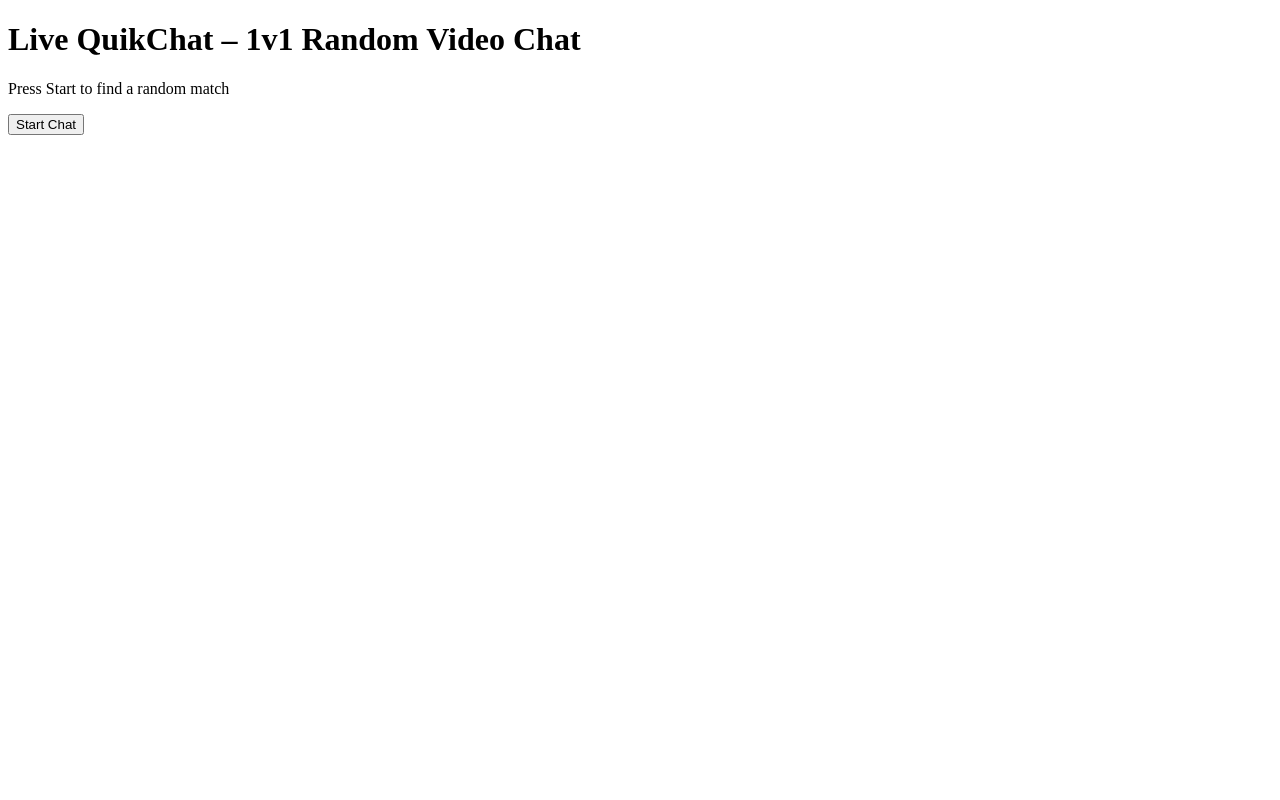
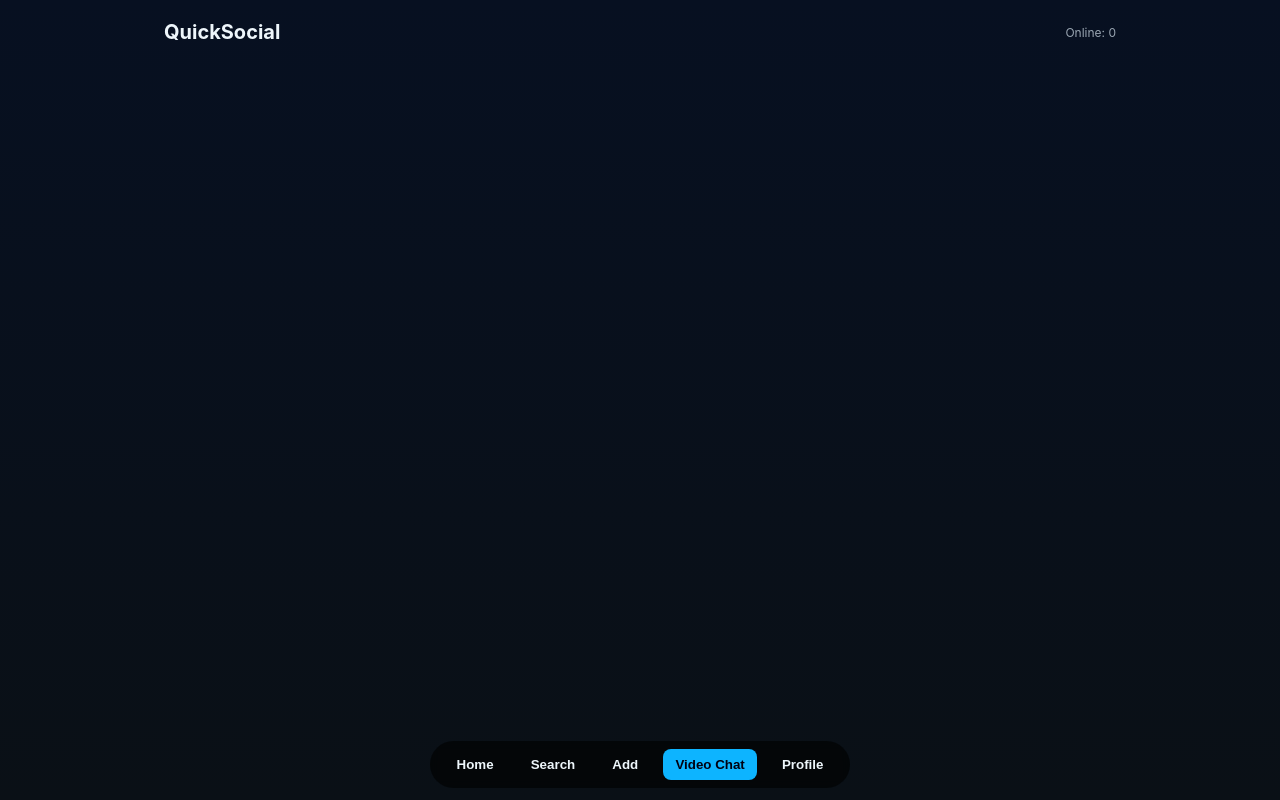
Before and after one commit to sjitesh976-sys/live-quikchat, a website: page index.html in a window 1280 px wide. Drawn offline with nearby package versions, Linux system fonts and the light colour scheme.

Commit message:
Update index.html

```diff
--- a/index.html
+++ b/index.html
@@ -1,17 +1,41 @@
 <!DOCTYPE html>
-<html>
+<html lang="en">
 <head>
-  <meta charset="UTF-8">
-  <meta name="viewport" content="width=device-width, initial-scale=1">
-  <title>Live QuikChat</title>
+  <meta charset="utf-8" />
+  <meta name="viewport" content="width=device-width,initial-scale=1" />
+  <title>Social + Random Video Chat</title>
+  <link rel="stylesheet" href="style.css" />
 </head>
 <body>
+  <div class="container">
+    <div class="header topbar">
+      <h1>QuickSocial</h1>
+      <div class="small">Online: <span id="onlineCount">0</span></div>
+    </div>
 
-  <h1>Live QuikChat – 1v1 Random Video Chat</h1>
-  <p>Press Start to find a random match</p>
+    <!-- Stories -->
+    <div class="stories" id="stories">
+      <!-- generated by JS -->
+    </div>
 
-  <!-- IMPORTANT: This button sends user to video.html -->
-  <button onclick="window.location.href='video.html'">Start Chat</button>
+    <!-- Posts -->
+    <div id="posts">
+      <!-- sample post template (can be replaced by real posts) -->
+    </div>
+  </div>
 
+  <!-- bottom nav -->
+  <div class="bottom-nav">
+    <div class="nav-inner">
+      <button class="nav-btn" id="homeBtn">Home</button>
+      <button class="nav-btn" id="searchBtn">Search</button>
+      <button class="nav-btn" id="addBtn">Add</button>
+      <button class="nav-btn primary" id="videoBtn">Video Chat</button>
+      <button class="nav-btn" id="profileBtn">Profile</button>
+    </div>
+  </div>
+
+  <script src="/socket.io/socket.io.js"></script>
+  <script src="feed.js"></script>
 </body>
 </html>
```
